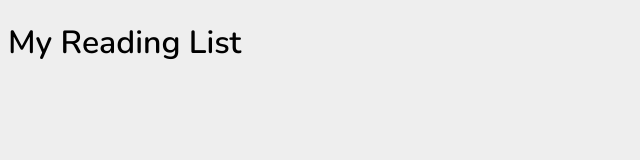
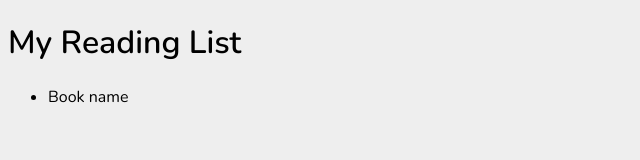
Before and after one commit to tonybolanyo/gqlninja, a React (Create React App) app in the folder client/: page / in a window 1280 px wide. Shown: the top 160 px of the page, without its empty margins (0-640 px from the left). Built offline with nearby package versions, Linux system fonts and the light colour scheme; the HTML template or start-up script is replaced by a standard one.

Commit message:
Create BookList component placeholder

```diff
--- a/client/src/App.js
+++ b/client/src/App.js
@@ -1,11 +1,17 @@
-import React from 'react';
+import React, { Component } from "react";
 
-function App() {
-  return (
-    <div className="App">
-      <h1>My Reading List</h1>
-    </div>
-  );
+// Components
+import BookList from "./components/BookList";
+
+class App extends Component {
+  render() {
+    return (
+      <div id="main">
+        <h1>My Reading List</h1>
+        <BookList></BookList>
+      </div>
+    );
+  }
 }
 
 export default App;
--- /dev/null
+++ b/client/src/components/BookList.js
@@ -0,0 +1,15 @@
+import React, { Component } from 'react';
+
+class BookList extends Component {
+  render() {
+    return (
+      <div>
+        <ul id="book-list">
+          <li>Book name</li>
+        </ul>
+      </div>
+    );
+  }
+}
+
+export default BookList;
```
